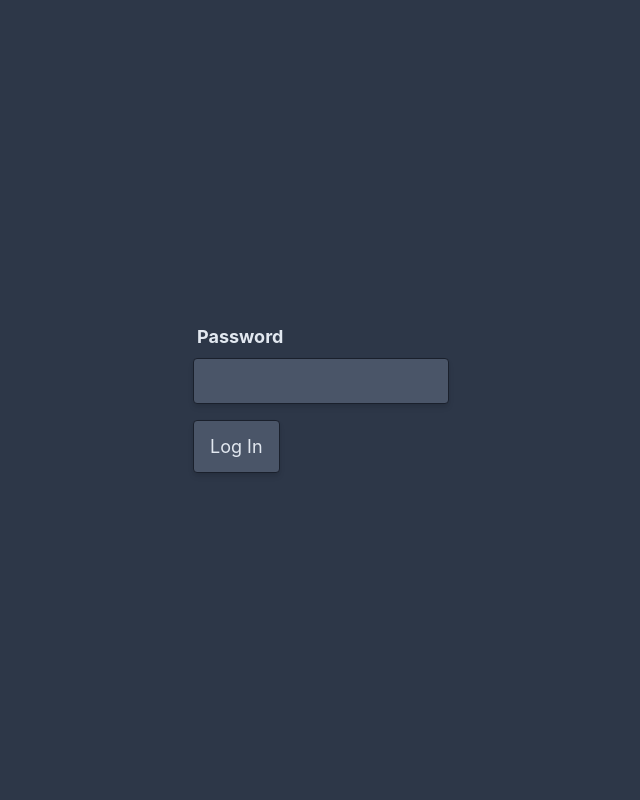
After one commit to hamvocke/doppelkopf, a Flask app: template backend/doppelkopf/templates/admin/login.html in a window 1280 px wide. The commit adds this page. Shown: the whole page, without its empty margins (319-959 px from the left). Run offline with Flask 2, Linux system fonts and the light colour scheme; the template is opened without the code that fills it, so the values that code supplies are empty.

Commit message:
add login page template

```diff
--- a/backend/doppelkopf/static/style.css
+++ b/backend/doppelkopf/static/style.css
@@ -505,8 +505,22 @@ img {
   }
 }
 
+.appearance-none {
+  -webkit-appearance: none;
+     -moz-appearance: none;
+          appearance: none;
+}
+
 .bg-gray-100 {
   background-color: #f7fafc;
+}
+
+.bg-gray-700 {
+  background-color: #4a5568;
+}
+
+.bg-gray-800 {
+  background-color: #2d3748;
 }
 
 .bg-red-500 {
@@ -517,8 +531,28 @@ img {
   background-color: #48bb78;
 }
 
+.hover\:bg-gray-600:hover {
+  background-color: #718096;
+}
+
 .border-gray-200 {
   border-color: #edf2f7;
+}
+
+.border-gray-900 {
+  border-color: #1a202c;
+}
+
+.border-red-600 {
+  border-color: #e53e3e;
+}
+
+.focus\:border-gray-600:focus {
+  border-color: #718096;
+}
+
+.focus\:border-red-400:focus {
+  border-color: #fc8181;
 }
 
 .rounded {
@@ -554,6 +588,10 @@ img {
   display: table;
 }
 
+.hidden {
+  display: none;
+}
+
 .flex-row {
   -webkit-box-orient: horizontal;
   -webkit-box-direction: normal;
@@ -585,6 +623,11 @@ img {
           justify-content: flex-end;
 }
 
+.justify-center {
+  -webkit-box-pack: center;
+          justify-content: center;
+}
+
 .justify-between {
   -webkit-box-pack: justify;
           justify-content: space-between;
@@ -607,13 +650,40 @@ img {
   font-weight: 700;
 }
 
+.h-screen {
+  height: 100vh;
+}
+
+.leading-tight {
+  line-height: 1.25;
+}
+
+.m-1 {
+  margin: 0.25rem;
+}
+
 .m-2 {
   margin: 0.5rem;
+}
+
+.mx-1 {
+  margin-left: 0.25rem;
+  margin-right: 0.25rem;
+}
+
+.my-2 {
+  margin-top: 0.5rem;
+  margin-bottom: 0.5rem;
 }
 
 .mx-2 {
   margin-left: 0.5rem;
   margin-right: 0.5rem;
+}
+
+.my-3 {
+  margin-top: 0.75rem;
+  margin-bottom: 0.75rem;
 }
 
 .mx-auto {
@@ -623,6 +693,10 @@ img {
 
 .mt-0 {
   margin-top: 0;
+}
+
+.mb-1 {
+  margin-bottom: 0.25rem;
 }
 
 .mt-2 {
@@ -645,16 +719,20 @@ img {
   margin-bottom: 1rem;
 }
 
-.mb-5 {
-  margin-bottom: 1.25rem;
-}
-
 .mb-6 {
   margin-bottom: 1.5rem;
 }
 
 .max-w-full {
   max-width: 100%;
+}
+
+.outline-none {
+  outline: 0;
+}
+
+.focus\:outline-none:focus {
+  outline: 0;
 }
 
 .p-2 {
@@ -694,6 +772,10 @@ img {
   position: static;
 }
 
+.shadow-md {
+  box-shadow: 0 4px 6px -1px rgba(0, 0, 0, 0.1), 0 2px 4px -1px rgba(0, 0, 0, 0.06);
+}
+
 .table-auto {
   table-layout: auto;
 }
@@ -706,6 +788,10 @@ img {
   color: #fff;
 }
 
+.text-gray-300 {
+  color: #e2e8f0;
+}
+
 .text-gray-600 {
   color: #718096;
 }
@@ -716,6 +802,10 @@ img {
 
 .text-gray-800 {
   color: #2d3748;
+}
+
+.text-red-600 {
+  color: #e53e3e;
 }
 
 .text-indigo-600 {
@@ -734,6 +824,10 @@ img {
   font-size: 0.875rem;
 }
 
+.text-lg {
+  font-size: 1.125rem;
+}
+
 .text-2xl {
   font-size: 1.5rem;
 }
@@ -742,8 +836,16 @@ img {
   font-size: 2.25rem;
 }
 
+.italic {
+  font-style: italic;
+}
+
 .tracking-tight {
   letter-spacing: -0.025em;
+}
+
+.w-64 {
+  width: 16rem;
 }
 
 .w-full {
--- /dev/null
+++ b/backend/doppelkopf/templates/admin/login.html
@@ -0,0 +1,45 @@
+<!DOCTYPE html>
+<html lang="en" dir="ltr">
+<head>
+  <meta charset="utf-8">
+  <meta name="viewport" content="width=device-width, initial-scale=1">
+  <link rel="stylesheet" href="{{ url_for('static', filename='style.css') }}" />
+  <title>Login - Doppelkopf</title>
+</head>
+
+<body class="bg-gray-800 text-gray-300">
+  <section id="messages">
+{% with messages = get_flashed_messages(with_categories=true) %}
+  {% if messages %}
+    {% for category, message in messages %}
+      {% if category == "error" %}
+        <div class="flex items-center text-white text-sm font-bold px-4 py-3 mb-2 bg-red-500" role="alert">{{ message }}</div>
+      {% else %}
+        <div class="flex items-center text-white text-sm font-bold px-4 py-3 mb-2 bg-green-500" role="alert">{{ message }}</div>
+      {% endif %}
+    {% endfor %}
+  {% endif %}
+{% endwith %}
+  </section>
+  <section class="container mx-auto h-screen flex items-center justify-center">
+    <form class="text-left flex flex-col items-start" action="{{ url_for('admin.login') }}" method="POST">
+      <label for="password" class="text-lg font-bold my-2 mx-1">Password</label>
+      <input type="hidden" name="email" value="admin">
+      {% if error %}
+      <input class="shadow-md appearance-none bg-gray-700 border border-red-600 rounded w-64 py-3 px-2 text-gray-300 mb-1 leading-tight outline-none focus:border-red-400"
+        id="password"
+        name="password"
+        type="password" />
+      <div class="text-sm text-red-600 italic m-1">{{ error }}</div>
+      {% else %}
+      <input class="shadow-md appearance-none bg-gray-700 border border-gray-900 rounded w-64 py-3 px-2 text-gray-300 mb-1 leading-tight outline-none focus:border-gray-600"
+        id="password"
+        name="password"
+        type="password" />
+      {% endif %}
+
+      <button type="submit" class="bg-gray-700 rounded text-lg py-3 px-4 my-3 shadow-md hover:bg-gray-600 focus:border-gray-600 focus:outline-none border border-gray-900">Log In</button>
+    </form>
+  </section>
+</body>
+</html>
```
